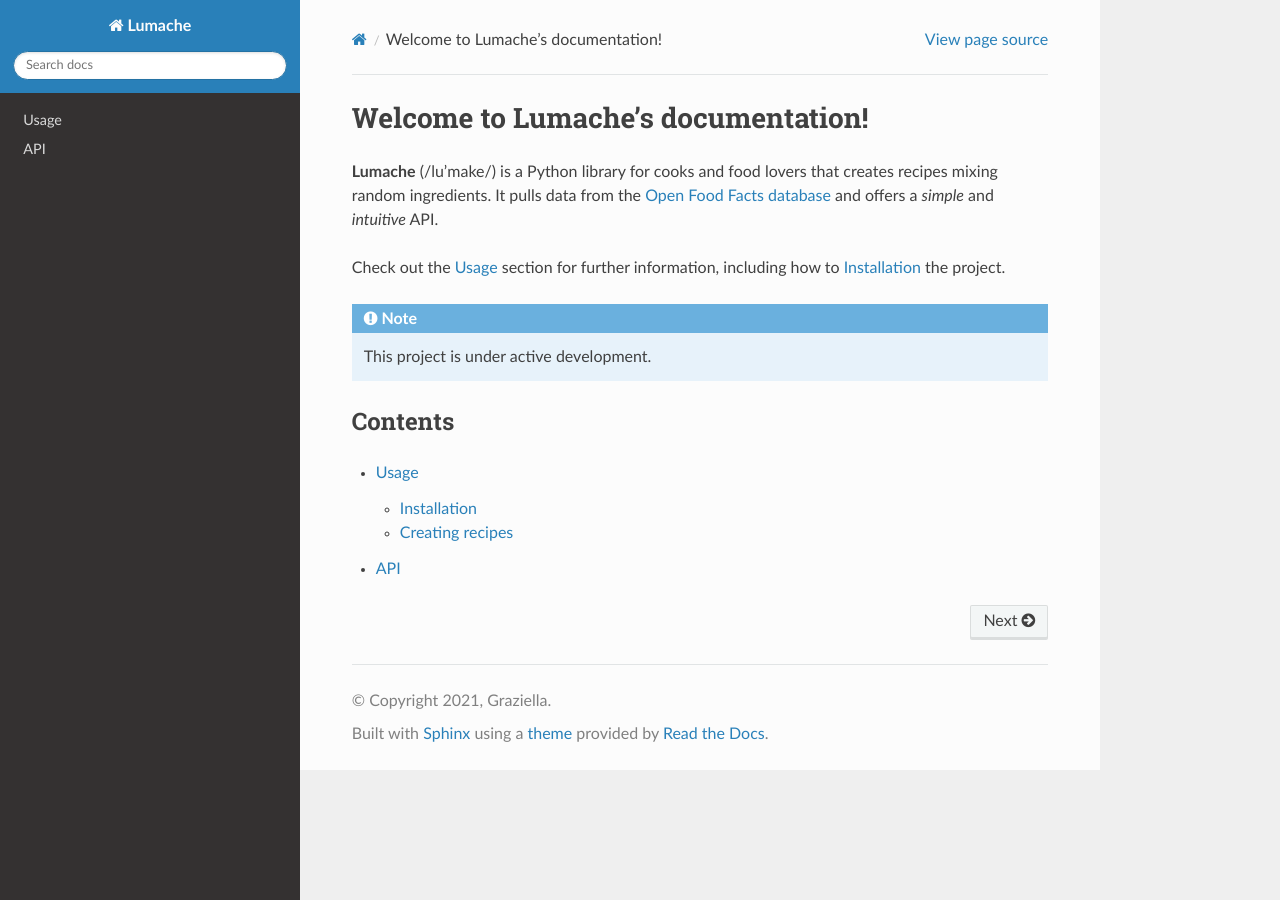
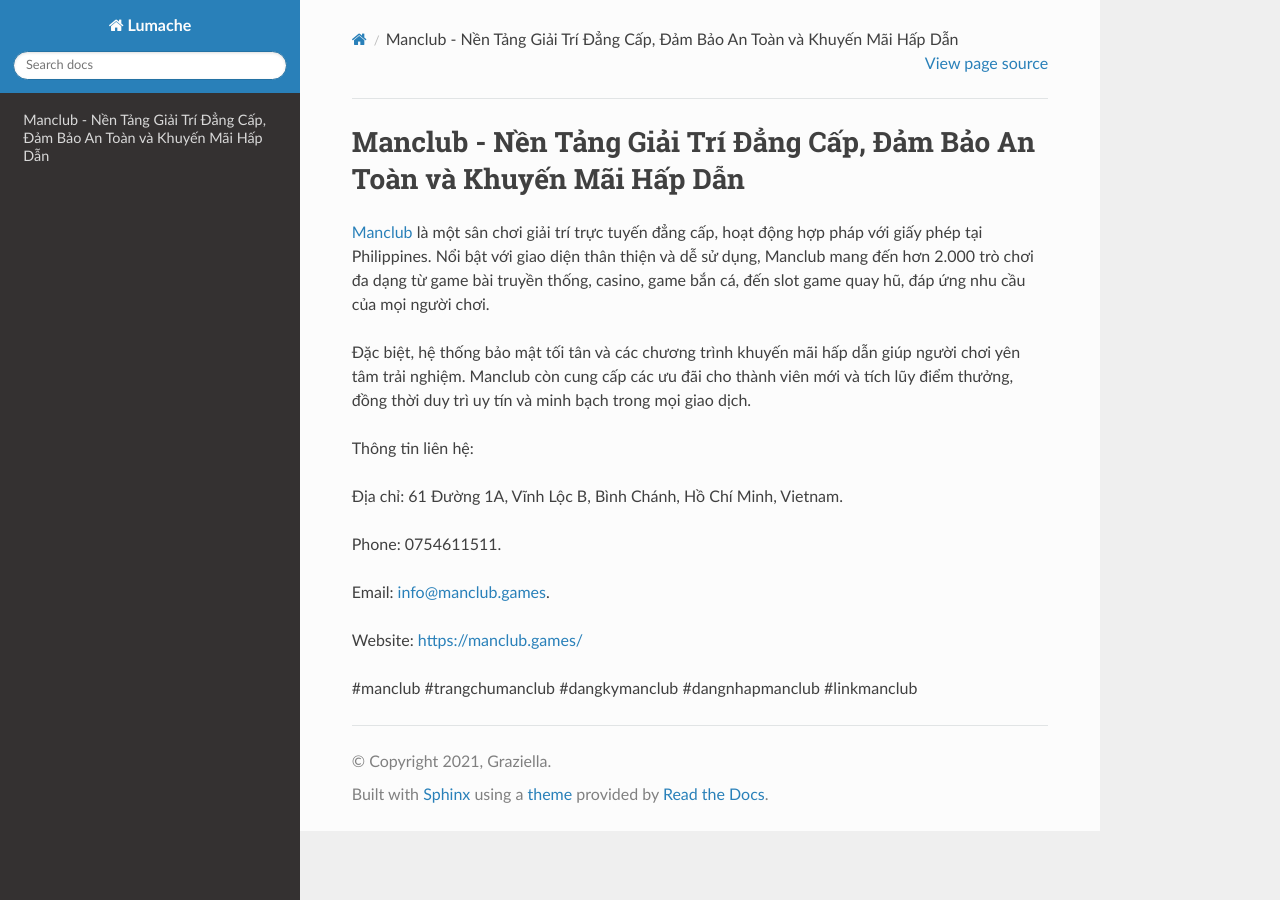
Before and after one commit to p8ebermouc/manclubgames, a Sphinx documentation site: the page built from docs/source/index.rst, in a window 1280 px wide. Built offline with Sphinx 7.4.7 and the Read the Docs theme 3.1.0, drawn with Linux system fonts in a browser that asks for light colours.

Commit message:
Update index.rst

```diff
--- a/docs/source/index.rst
+++ b/docs/source/index.rst
@@ -1,22 +1,18 @@
-Welcome to Lumache's documentation!
+Manclub - Nền Tảng Giải Trí Đẳng Cấp, Đảm Bảo An Toàn và Khuyến Mãi Hấp Dẫn
 ===================================
 
-**Lumache** (/lu'make/) is a Python library for cooks and food lovers
-that creates recipes mixing random ingredients.
-It pulls data from the `Open Food Facts database <https://world.openfoodfacts.org/>`_
-and offers a *simple* and *intuitive* API.
+`Manclub <https://manclub.games/>`_ là một sân chơi giải trí trực tuyến đẳng cấp, hoạt động hợp pháp với giấy phép tại Philippines. Nổi bật với giao diện thân thiện và dễ sử dụng, Manclub mang đến hơn 2.000 trò chơi đa dạng từ game bài truyền thống, casino, game bắn cá, đến slot game quay hũ, đáp ứng nhu cầu của mọi người chơi.
 
-Check out the :doc:`usage` section for further information, including
-how to :ref:`installation` the project.
+Đặc biệt, hệ thống bảo mật tối tân và các chương trình khuyến mãi hấp dẫn giúp người chơi yên tâm trải nghiệm. Manclub còn cung cấp các ưu đãi cho thành viên mới và tích lũy điểm thưởng, đồng thời duy trì uy tín và minh bạch trong mọi giao dịch.
 
-.. note::
+Thông tin liên hệ:
 
-   This project is under active development.
+Địa chỉ: 61 Đường 1A, Vĩnh Lộc B, Bình Chánh, Hồ Chí Minh, Vietnam.
 
-Contents
---------
+Phone: 0754611511.
 
-.. toctree::
+Email: info@manclub.games.
 
-   usage
-   api
+Website: https://manclub.games/
+
+#manclub #trangchumanclub #dangkymanclub #dangnhapmanclub #linkmanclub
```
